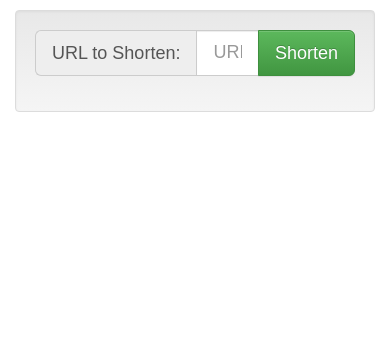
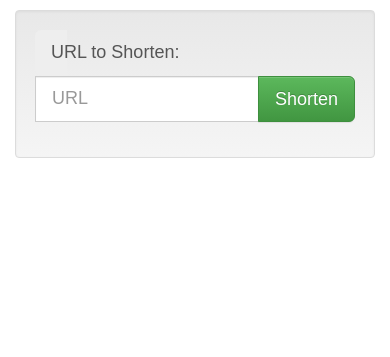
Before and after one commit to mertcangokgoz/simple-url-shortener, a PHP site: page / in a window 390 px wide. Shown: the part 87-444 px from the top of the page. Run offline with PHP 8.4, Linux system fonts and the light colour scheme.

Commit message:
added responsive

```diff
--- a/costum.css
+++ b/costum.css
@@ -52,3 +52,24 @@ body{
     font-size: 11px;
     white-space: nowrap;
 }
+
+
+@media (max-width: 550px) {
+  .input-group-addon {
+    display: block;
+    border: none;
+  }
+  .input-group-btn {
+    padding-top:46px;
+  }
+}
+@media (max-width: 350px) {
+  .input-group-btn {
+    padding-top:50px;
+    display: block;
+  }
+  #send {
+    border-top-left-radius: 6px;
+    border-bottom-left-radius: 6px;
+  }
+}
```
